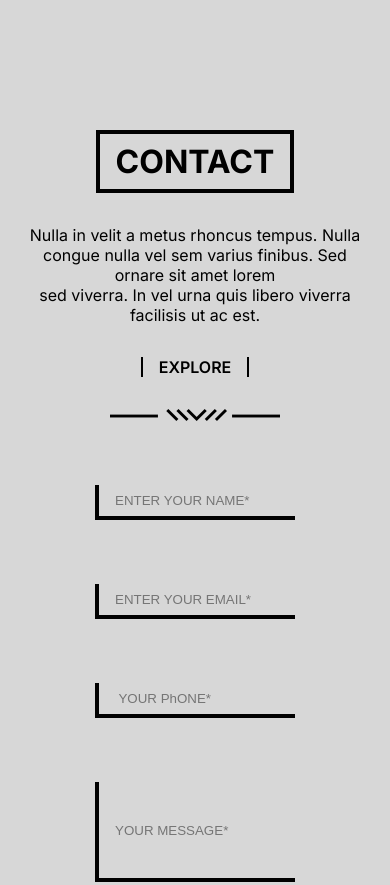
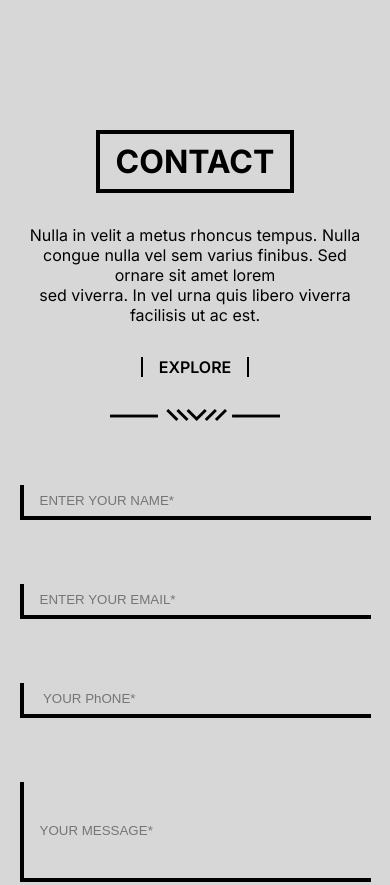
Before and after one commit to shiinedev/portfolio-web, a plain HTML site: page index.html in a window 390 px wide. Shown: the part 6880-7765 px from the top of the page. Drawn offline with Linux system fonts and the light colour scheme; files whose address does not match are found by name.

Commit message:
updated the input width

```diff
--- a/style.css
+++ b/style.css
@@ -283,7 +283,6 @@ header {
     margin-top: 8.875rem;
     display: flex;
     flex-direction: column;
-    align-items: center;
     gap: 4rem;
 }
 form {
@@ -299,7 +298,7 @@ form input{
     border: none;
     border-bottom: 4px solid black;
     border-left: 4px solid black;
-    width: 600px;
+    width: 60%;
 }
 form button{
     background-color: transparent;
@@ -425,7 +424,7 @@ footer{
         grid-template-columns: repeat(2,1fr);
     }
     form input{
-        width: 400px;
+        width: 90%;
     }
 }
 @media (max-width: 480px){
@@ -439,6 +438,6 @@ footer{
         grid-template-columns: 1fr;
     }
     form input{
-        width: 200px;
+        width: 100%;
     }
 }
```
